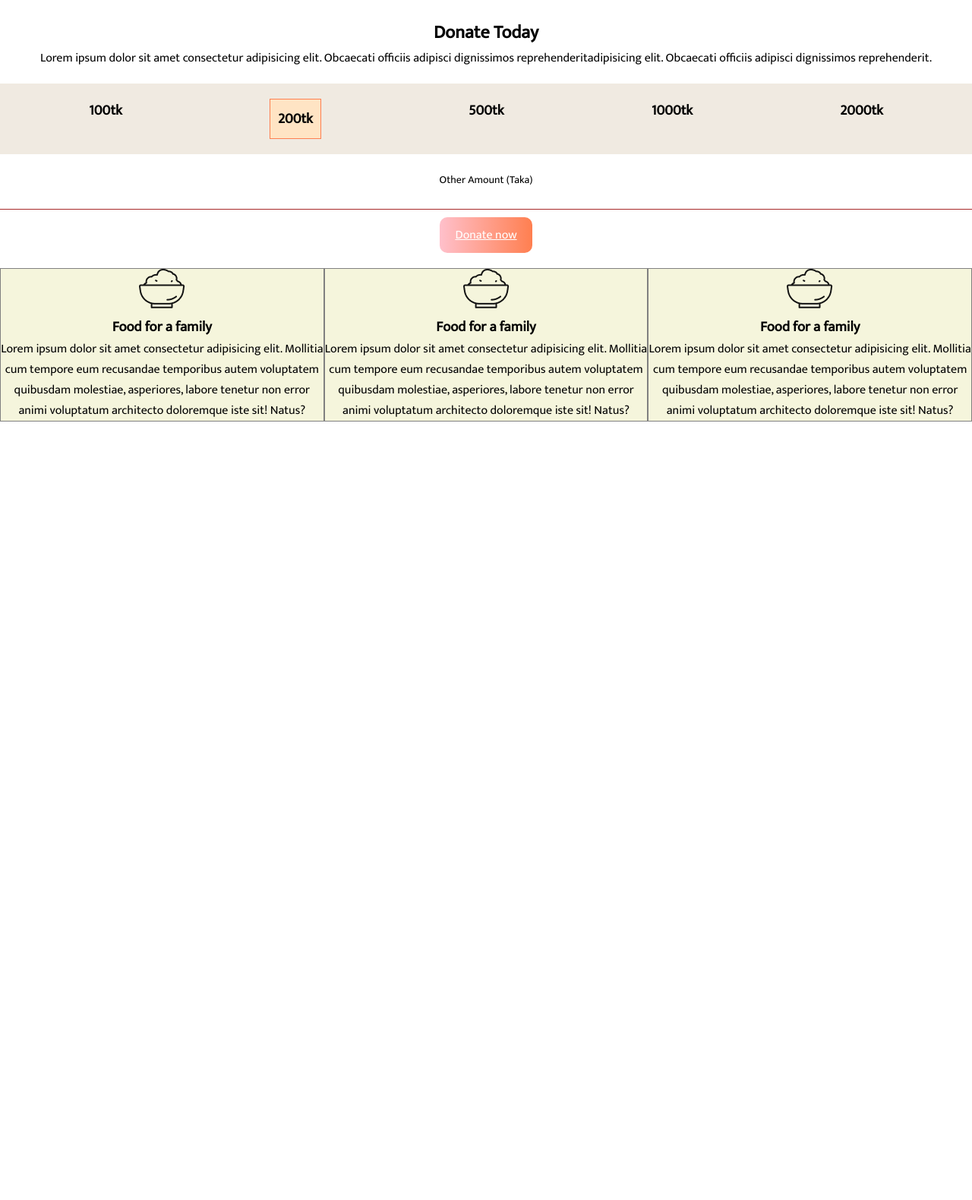
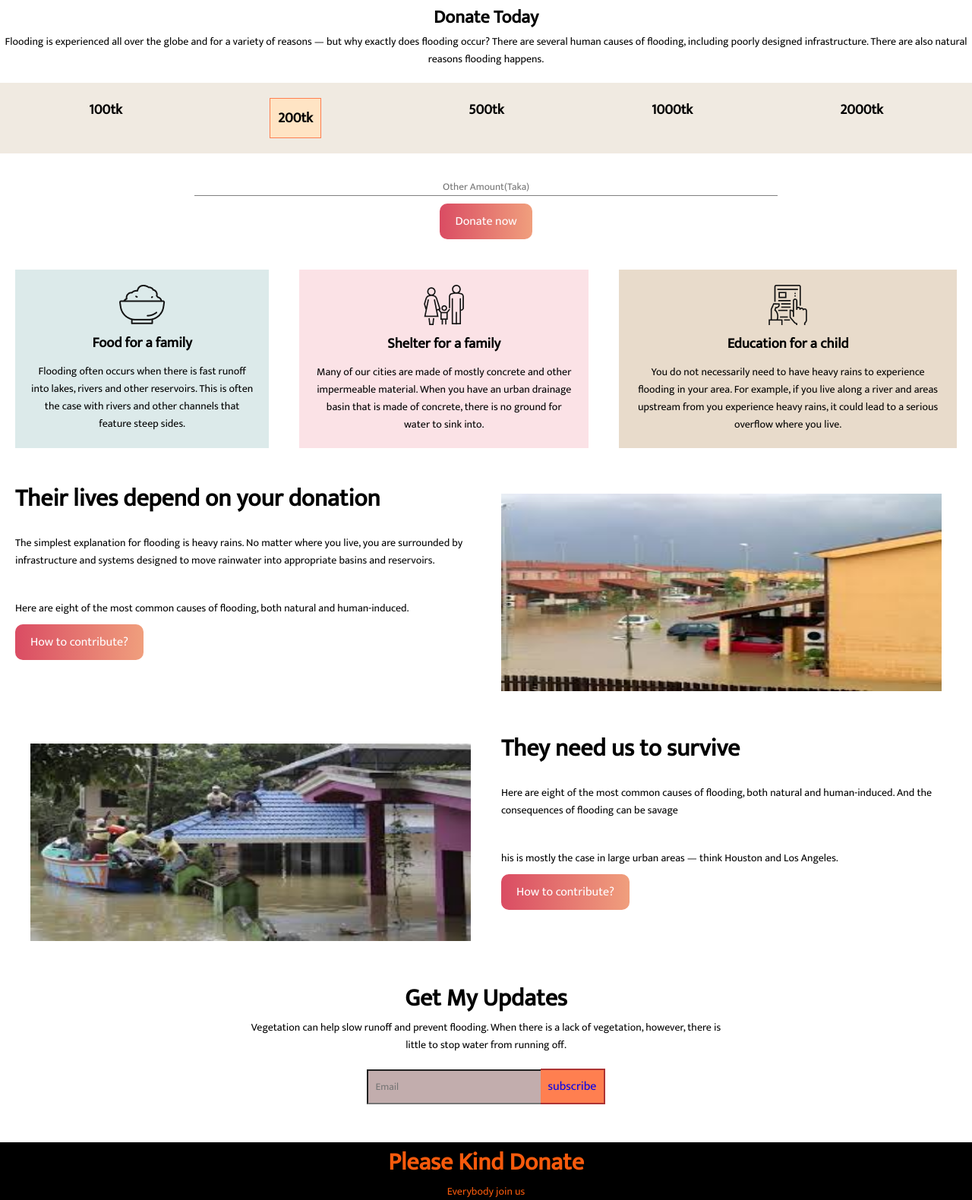
Before and after one commit to polyranidas/donate-today-main, a plain HTML site: page index.html in a window 1280 px wide. Shown: the part 417-1997 px from the top of the page at 76% size. Before the commit the page ends 972 px from the top, so only its background shows below. Drawn offline with Linux system fonts and the light colour scheme; a web font is replaced by a local one.

Commit message:
second commit

```diff
--- a/index.html
+++ b/index.html
@@ -11,6 +11,7 @@
     <link rel="stylesheet" href="style.css">
 </head>
 <body>
+    <!-- Header section start -->
     <div class="header-container">
         <h1 class="heading-cls">Let's Help Who Are</h1>
         <h1 class="heading-cls">More In Need</h1>
@@ -18,12 +19,19 @@
         </p>
         <a class="button" href="#" target="_blank">Donate now</a>
     </div>
+    <!-- Header section end -->
 
+
+
+    <!-- Donate-driscription section start -->
     <div class="donate-driscription">
         <h2>Donate Today</h2>
-        <p>Lorem ipsum dolor sit amet consectetur adipisicing elit. Obcaecati officiis adipisci dignissimos reprehenderitadipisicing elit. Obcaecati officiis adipisci dignissimos reprehenderit.</p>
+        <p>Flooding is experienced all over the globe and for a variety of reasons — but why exactly does flooding occur? There are several human causes of flooding, including poorly designed infrastructure. There are also natural reasons flooding happens.</p>
     </div>
+    <!-- Donate-driscription section end -->
 
+
+    <!-- Donate-amount section start -->
     <div class="donate-amount">
         <h3>100tk</h3>
         <h3 class="amount-here">200tk</h3>
@@ -31,34 +39,83 @@
         <h3>1000tk</h3>
         <h3>2000tk</h3>
     </div>
+    <!-- Donate-amount section end -->
 
+
+    <!--form-container section start -->
      <div class="form-container">
         <form action="">
-            <label for="">Other Amount (Taka)</label>
-            <input type="text">
+            <input placeholder="Other Amount(Taka)" type="text" />
         </form>
         <a class="button" href="#" target="_blank">Donate now</a>
      </div>
+       <!--form-container section end -->
 
+
+       <!-- donate-plan-container section start -->
       <div class="donate-plan-container">
-        <div class="donate-food">
+        <div id="food-help" class="donate-food">
             <img src="icons/food.png" alt="">
             <h3>Food for a family</h3>
-            <p>Lorem ipsum dolor sit amet consectetur adipisicing elit. Mollitia cum tempore eum recusandae temporibus autem voluptatem quibusdam molestiae, asperiores, labore tenetur non error animi voluptatum architecto doloremque iste sit! Natus?</p>
+            <p> Flooding often occurs when there is fast runoff into lakes, rivers and other reservoirs. This is often the case with rivers and other channels that feature steep sides.</p>
         </div>
-        <div class="donate-food">
-            <img src="icons/food.png" alt="">
-            <h3>Food for a family</h3>
-            <p>Lorem ipsum dolor sit amet consectetur adipisicing elit. Mollitia cum tempore eum recusandae temporibus autem voluptatem quibusdam molestiae, asperiores, labore tenetur non error animi voluptatum architecto doloremque iste sit! Natus?</p>
+        <div id="family-help" class="donate-food">
+            <img src="icons/shelter.png" alt="">
+            <h3>Shelter for a family</h3>
+            <p> Many of our cities are made of mostly concrete and other impermeable material. When you have an urban drainage basin that is made of concrete, there is no ground for water to sink into.</p>
         </div>
-        <div class="donate-food">
-            <img src="icons/food.png" alt="">
-            <h3>Food for a family</h3>
-            <p>Lorem ipsum dolor sit amet consectetur adipisicing elit. Mollitia cum tempore eum recusandae temporibus autem voluptatem quibusdam molestiae, asperiores, labore tenetur non error animi voluptatum architecto doloremque iste sit! Natus?</p>
+        <div id="education-help" class="donate-food">
+            <img src="icons/Frame-1.png" alt="">
+            <h3>Education for a child</h3>
+            <p> You do not necessarily need to have heavy rains to experience flooding in your area. For example, if you live along a river and areas upstream from you experience heavy rains, it could lead to a serious overflow where you live.</p>
         </div>
+        </div>
+         <!-- donate-plan-container section end -->
 
 
-      </div>
+        <!--  contribute-container section start -->
+         <div class="contribute-container">
+            <div class="half-width">
+                <h1>Their lives depend on your donation</h1>
+                <p> The simplest explanation for flooding is heavy rains. No matter where you live, you are surrounded by infrastructure and systems designed to move rainwater into appropriate basins and reservoirs.</p>
+                <p>Here are eight of the most common causes of flooding, both natural and human-induced.</p>
+                <a class="button"  href="">How to contribute?</a>
+            </div>
+            <div class="half-width">
+                <img src="images/flood-img 3.jpg" alt="">
+            </div>
+         </div>
+         <div class="contribute-container">
+            <div class="half-width">
+                <img src="images/flood-img 4.jpg" alt="">
+            </div>
+            <div id="survive-id" class="half-width">
+                <h1>They need us to survive</h1>
+                <p>Here are eight of the most common causes of flooding, both natural and human-induced. And the consequences of flooding can be savage</p>
+                <p> his is mostly the case in large urban areas — think Houston and Los Angeles.</p>
+                <a class="button"  href="">How to contribute?</a>
+            </div>
+            </div>
+            <!--  contribute-container section end -->
+
+
+            <!--  update section start -->
+         <div class="update">
+            <h1>Get My Updates</h1>
+            <p> Vegetation can help slow runoff and prevent flooding. When there is a lack of vegetation, however, there is little to stop water from running off.</p>
+         </div>
+         <div class="email-subscribe">
+            <input id="email-btn" type="email" placeholder="Email" name="email">
+            <a id="subscribe-btn" href="#" target="_blank">subscribe</a>
+         </div>
+          <!--  update section end -->
+
+          <!--  footer section start -->
+         <footer>
+            <h1>Please Kind Donate</h1>
+            <p>Everybody join us</p>
+         </footer>
+         <!--  footer section end -->
 
 
 </body>
--- a/style.css
+++ b/style.css
@@ -4,6 +4,7 @@
     box-sizing: border-box;
     font-family: 'Mukta', sans-serif;
 }
+/* Header css start */
 .header-container {
     height: 400px;
     text-align: center;
@@ -13,6 +14,9 @@
     background-size: cover;
 
 }
+p {
+    font-size: 14px;
+}
 .heading-cls {
     color: white;
 }
@@ -21,15 +25,19 @@
     margin-bottom: 20px;
 }
 .button {
-     background-image: linear-gradient(to right, pink,coral);
+     background-image: linear-gradient(to right, rgb(218, 76, 99),rgb(240, 159, 125));
      color: white;
      padding: 10px 20px;
      border-radius: 10px;
      margin-top: 20px;
+     text-decoration: none;
 }
+/* Header css end */
+
+/*  donate-driscription css start */
 .donate-driscription {
     text-align: center;
-    margin-top: 40px;
+    margin-top: 20px;
     margin-bottom: 20px;
 }
 .donate-amount {
@@ -38,34 +46,110 @@
     padding: 20px;
     justify-content: space-around;
     background-color: rgb(240, 234, 225);
+    margin-bottom: 30px;
 }
 .amount-here {
     border: 1px solid coral;
     background-color: bisque;
     padding: 10px;
+}
+/*  donate-driscription css end */
 
-}
+/*  form-container css start */
 .form-container {
     text-align: center;
-    margin-top: 20px;
 }
-label {
-     font-size: 14px;
-}
-input {
-    width: 100%;
+ form input {
+    border-bottom: 1px solid gray;
+    width: 60%;
+    text-align: center;
     border: none;
-    border-bottom: 1px solid rgb(167, 41, 41);
     margin-bottom: 20px;
-}
-.donate-plan-container {
+    border-bottom: 1px solid gray;
+  }
+  /*  form-container css end */
+
+  /* donate-plan-container css start */
+   .donate-plan-container {
     display: flex;
     margin-top: 30px;
 }
 .donate-food {
     text-align: center;
     justify-content: space-between;
-    border: 1px solid gray;
-    background-color: beige;
+    padding: 20px;
+    margin: 20px;
+}
+.donate-food p {
+    margin-top: 10px;
+}
+#food-help {
+    background-color: rgb(220, 234, 234);
+}
+#family-help {
+    background-color: rgb(251, 226, 230);
+}
+#education-help {
+    background-color: rgb(232, 219, 203);
+}
+/* donate-plan-containe css end */
+
+
+ /* contribute -container css start */
+.contribute-container {
+    display: flex;
+    margin: 20px;
+}
+.half-width {
+    width: 50%;
 
 }
+.half-width p {
+    padding: 20px;
+    padding-left: 0;
+}
+.half-width img {
+    width: 100%;
+    height: 300px;
+    padding: 20px;
+}
+.contribute-container #survive-id {
+    padding-left: 20px;
+}
+ /* contribute -container css end */
+
+
+  /*  update-container css start */
+.update {
+     width: 50%;
+     margin: 0 auto;
+     text-align: center;
+     margin-bottom: 20px;
+}
+.email-subscribe {
+    display: flex;
+    align-items: center;
+    justify-content: center;
+}
+.email-subscribe #email-btn {
+     background-color: rgb(194, 173, 173);
+     padding: 10px;
+     border-right: none;
+}
+.email-subscribe #subscribe-btn {
+    text-decoration: none;
+    border: 2px solid rgb(173, 51, 51);
+    border-left: none;
+    background-color: coral;
+    padding: 8px 10px;
+}
+ /*  update-container css end */
+
+ /*   footer css start */
+  footer {
+    background-color: black;
+    color: rgb(247, 90, 12);
+    text-align: center;
+    margin-top: 50px;
+  }
+  /*   footer css end*/
```
Also changed, not shown: images/flood-img 1.jpg (added), images/flood-img 2.jpg (added), images/flood-img 3.jpg (added), images/flood-img 4.jpg (added).
